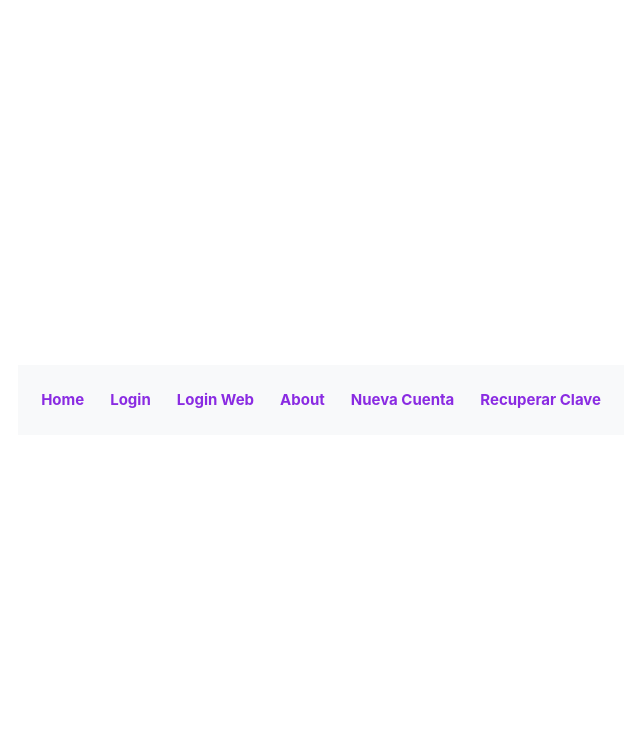
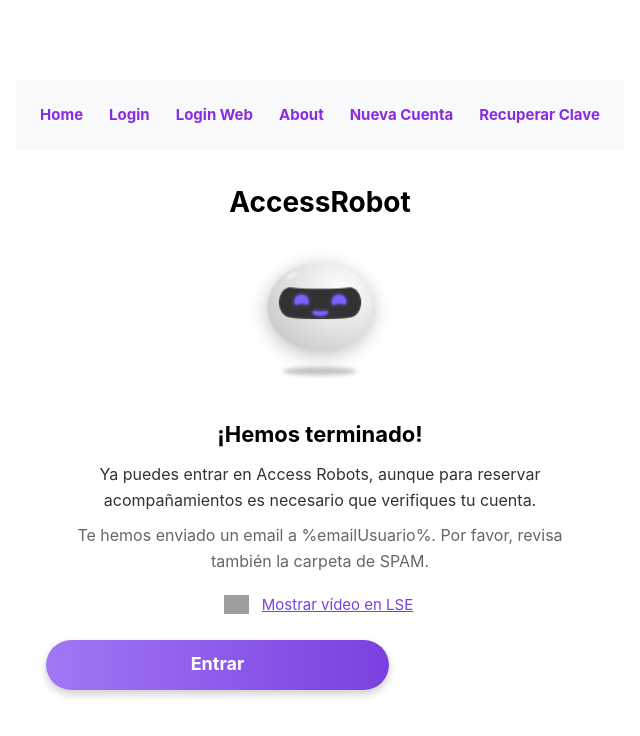
Before and after one commit to CarlosAlberto19/PRACTICAS_ACCESSROBOT, a Vue app: page /hemos-terminado in a window 1280 px wide. Shown: the top 736 px of the page, without its empty margins (16-656 px from the left). Built offline with nearby package versions, Linux system fonts and the light colour scheme; grey boxes are pictures that could not be loaded.

Commit message:
pantalla hemos terminado

```diff
--- a/src/router/index.js
+++ b/src/router/index.js
@@ -5,6 +5,8 @@ import LoginView2 from '@/views/LoginView2.vue';
 import DatosPersonalesView from '@/views/DatosPersonalesView.vue';
 import LoginViewCrearNuevaCuenta from '@/views/LoginViewCrearNuevaCuenta.vue';
 import RecuperarClaveView from '@/views/RecuperarClaveView.vue';  // ✅ Nueva vista
+import HemosTerminadoView from '@/views/HemosTerminadoView.vue';  // ✅ Nueva vista añadida
+
 
 const router = createRouter({
   history: createWebHistory(import.meta.env.BASE_URL),
@@ -15,7 +17,8 @@ const router = createRouter({
     { path: '/login-web', name: 'login-web', component: LoginView2 },
     { path: '/datos-personales', name: 'datos-personales', component: DatosPersonalesView },
     { path: '/crear-cuenta', name: 'crear-cuenta', component: LoginViewCrearNuevaCuenta }, // ✅ Corregido
-    { path: '/recuperar-clave', name: 'recuperar-clave', component: RecuperarClaveView }  // ✅ Nueva ruta
+    { path: '/recuperar-clave', name: 'recuperar-clave', component: RecuperarClaveView } , // ✅ Nueva ruta
+    { path: '/hemos-terminado', name: 'hemos-terminado', component: HemosTerminadoView }  // 👈 Asegúrate de que la ruta está definida
 
   ],
 });
--- a/src/views/DatosPersonalesView.vue
+++ b/src/views/DatosPersonalesView.vue
@@ -1,7 +1,8 @@
 <template>
   <div class="ios-wrapper">
     <header class="header-bar">
-      <button class="btn-atras" @click="volverAtras">← Atrás</button>
+      <button class="btn-atras" @click="irAtras">← Atrás</button>
+
       <h1 class="titulo-header">Nueva cuenta</h1>
     </header>
 
@@ -70,7 +71,7 @@
 
         <PrimaryButton  label="Siguiente" type="button" @click="irAHemosTerminado"/>
 
-};
+
       </div>
     </main>
   </div>
@@ -81,6 +82,19 @@
 import { ref } from 'vue';
 import PruebaInput from '@/components/PruebaInput.vue';
 import PrimaryButton from '@/components/PrimaryButton.vue';
+import { useRouter } from 'vue-router';
+
+
+const router = useRouter();
+
+const irAtras = () => {
+  router.go(-1);
+};
+
+const irAHemosTerminado = () => {
+  router.push('/hemos-terminado');
+};
+
 
 
 // Variables reactivas
@@ -221,7 +235,7 @@ const volverAtras = () => {
   width: 750px;
   background: white;
   padding: 50px;
-  border-radius: 12px;
+  border-radius: 15px;
   box-shadow: 0 6px 12px rgba(0, 0, 0, 0.15);
 }
 
@@ -237,7 +251,7 @@ const volverAtras = () => {
   color: #333;
 }
 .subtitulo {
-  font-size: 16px;
+  font-size: 18px;
   color: #666;
   margin: 0;
 }
@@ -257,7 +271,8 @@ const volverAtras = () => {
   display: flex;
   flex-direction: column;
   gap: 20px;
-  width: 100%;
+  width: 70%;
+  align-content: center;
 }
 .form-group {
   display: flex;
@@ -277,7 +292,7 @@ const volverAtras = () => {
 .telefono-container {
   display: flex;
   align-items: center; /* 🔥 Alinea los elementos verticalmente */
-  gap: 10px;
+  gap: 50px;
   width: 100%;
 }
 
@@ -293,55 +308,88 @@ const volverAtras = () => {
   margin: 0;
 }
 
-/* 🔥 Sube un poco el input para que quede alineado */
-/* 🔧 Ajuste extra en la alineación del input */
 /* ============================
    AJUSTE DEL TAMAÑO DE LOS INPUTS (-25%)
 =============================== */
-/* Reducción de tamaño de los inputs (-25%) */
 :deep(.prueba-input .contenedor-input input) {
-  height: 32px; /* Antes 48px */
-  width: 70%; /* Reducido más */
-  padding: 5px 10px;
-  font-size: 13px;
+  height: 45px; /* Antes 32px (+15%) */
+  width: 90%; /* Antes 70% (+15%) */
+  padding: 6px 12px;
+  font-size: 14px;
+  border: 1px solid #ccc; /* Borde normal */
+  transition: all 0.3s ease-in-out;
 }
 
-/* Teléfono (select + input) - reducción 25% */
+:deep(.prueba-input .contenedor-input input:focus) {
+  border-color: #7A40E0; /* 🔥 Color morado (puedes cambiarlo) */
+  box-shadow: 0 0 5px rgba(122, 64, 224, 0.6); /* Efecto de brillo */
+  outline: none; /* Elimina el borde azul por defecto */
+}
+
+/* 📌 Placeholder más visible por defecto */
+:deep(.prueba-input .contenedor-input input::placeholder) {
+  color: #555; /* Color más oscuro */
+  font-weight: bold; /* Negrita para mayor visibilidad */
+  opacity: 1; /* Asegura que se vea bien en todos los navegadores */
+  transition: color 0.3s ease-in-out;
+}
+
+/* Teléfono (select + input) - aumento de tamaño */
 .telefono-container {
-  gap: 6px;
-  width: 100%;
+  gap: 8px;
+  width: 130%;
 }
 
 .codigo-pais {
-  flex: 0 0 75px; /* Antes 100px */
-  height: 32px;
-  font-size: 13px;
+  flex: 0 0 85px; /* Antes 75px (+15%) */
+  height: 37px;
+  font-size: 14px;
   padding: 6px;
 }
 
 :deep(.prueba-input.input-telefono .contenedor-input input) {
-  height: 32px;
-  font-size: 13px;
-  padding: 6px 8px;
+  height: 37px;
+  font-size: 14px;
+  padding: 6px 10px;
 }
 
-/* Labels ajustados */
-:deep(.prueba-input label), .form-group > span {
-  font-size: 13px;
+/* ============================
+   AJUSTE DEL TAMAÑO DE LAS ETIQUETAS (16px)
+=============================== */
+:deep(.prueba-input label),
+.form-group > span {
+  font-size: 16px; /* Antes 13px */
   font-weight: bold;
   color: #333;
-  margin-bottom: 2px;
+  margin-bottom: 4px;
 }
 
-/* Botón "Siguiente" - Separado mejor */
+/* ============================
+   ESPACIADO EXTRA ENTRE EL ÚLTIMO INPUT Y "SIGUIENTE"
+=============================== */
 :deep(.primary-button) {
-  margin-top: 15px;
+  margin-top: 40px; /* Antes 15px (+espaciado) */
 }
 
-/* Mensajes de error */
-.error-texto {
-  color: red;
-  font-size: 12px;
-  margin-top: -8px;
+/* Efecto de iluminación en el placeholder cuando se hace focus en el input */
+:deep(.prueba-input .contenedor-input input::placeholder) {
+  color: #999; /* Color base del placeholder */
+  transition: color 0.3s ease-in-out;
 }
+
+:deep(.prueba-input .contenedor-input input:focus::placeholder) {
+  color: #555; /* Color más oscuro al hacer clic */
+  font-weight: bold; /* Se vuelve más grueso */
+}
+
+/* Separador más marcado */
+.separador {
+  margin: 30px auto;
+  width: 70%;
+  border: 0;
+  border-top: 3px solid #7A40E0; /* 💜 Más gruesa y en morado */
+  opacity: 0.8; /* 🔥 Aumentamos la opacidad */
+}
+
+
 </style>
--- /dev/null
+++ b/src/views/HemosTerminadoView.vue
@@ -0,0 +1,97 @@
+<template>
+  <div class="contenedor">
+    <h1 class="titulo">AccessRobot</h1>
+    <img :src="arturoImg" alt="Robot" class="imagen-robot" />
+
+    <h2 class="subtitulo">¡Hemos terminado!</h2>
+    <p class="descripcion">
+      Ya puedes entrar en Access Robots, aunque
+      <strong>para reservar acompañamientos es necesario que verifiques tu cuenta.</strong>
+    </p>
+
+    <p class="mensaje-email">
+      Te hemos enviado un email a <strong>%emailUsuario%</strong>.
+      Por favor, revisa también la carpeta de SPAM.
+    </p>
+
+    <!-- Sección de video -->
+    <div class="video">
+      <img :src="iconoVideoImg" alt="Icono Video" class="icono-video" />
+      <a href="#" class="link-video">Mostrar vídeo en LSE</a>
+    </div>
+
+    <PrimaryButton label="Entrar" type="button" @click="irAHome" />
+  </div>
+</template>
+
+<script setup>
+import { useRouter } from 'vue-router';
+import PrimaryButton from '@/components/PrimaryButton.vue';
+
+// ✅ Importación correcta de imágenes usando `new URL()`
+const arturoImg = new URL('@/assets/images/ARturo.png', import.meta.url).href;
+const iconoVideoImg = new URL('@/assets/images/icono-video.png', import.meta.url).href;
+
+const router = useRouter();
+
+const irAHome = () => {
+  router.push('/');
+};
+</script>
+
+<style scoped>
+.contenedor {
+  text-align: center;
+  padding: 30px;
+}
+
+.titulo {
+  font-size: 28px;
+  font-weight: bold;
+}
+
+.imagen-robot {
+  width: 150px;
+  margin: 20px 0;
+}
+
+.subtitulo {
+  font-size: 22px;
+  font-weight: bold;
+  margin: 10px 0;
+}
+
+.descripcion {
+  font-size: 16px;
+  color: #333;
+  margin-bottom: 10px;
+}
+
+.mensaje-email {
+  font-size: 16px;
+  color: #666;
+}
+
+/* Sección de video */
+.video {
+  display: flex;
+  align-items: center;
+  justify-content: center;
+  gap: 10px;
+  margin: 15px 0;
+}
+
+.icono-video {
+  width: 25px; /* Tamaño ajustado */
+}
+
+.link-video {
+  color: #7A40E0;
+  text-decoration: underline;
+  cursor: pointer;
+}
+
+.primary-button {
+  margin-top: 20px;
+}
+</style>
```
